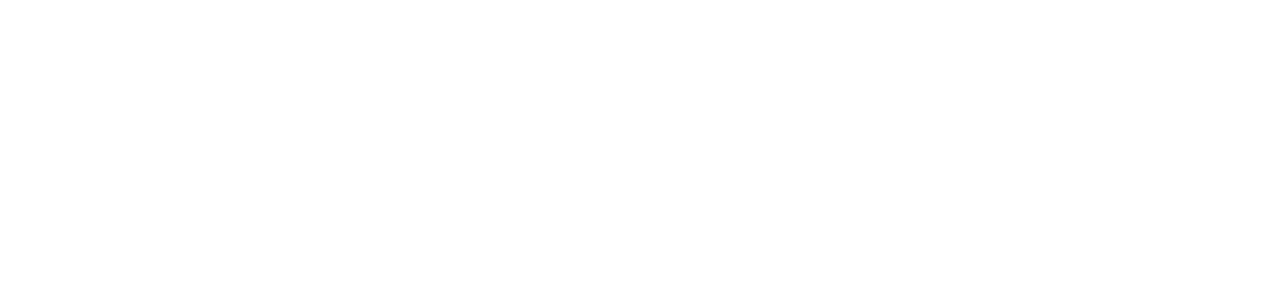
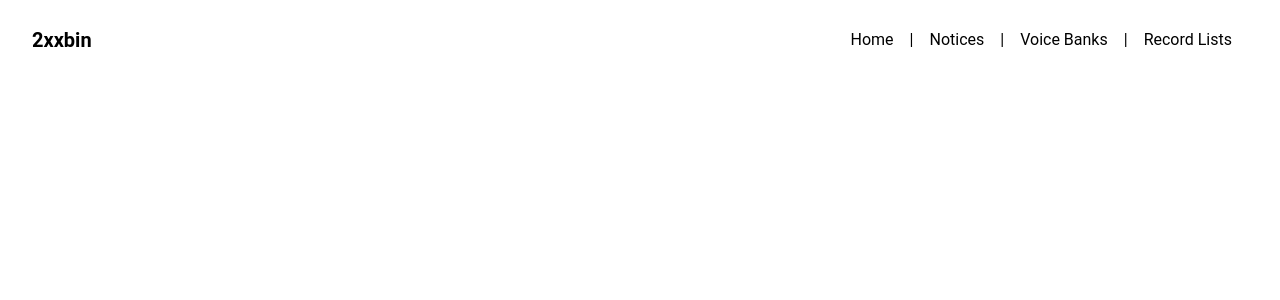
Before and after one commit to 2xxbin/2xxbin-page, a Vue app: page / in a window 1280 px wide. Before the commit this address had no page. Shown: the top 300 px of the page. Built offline with nearby package versions, Linux system fonts and the light colour scheme.

Commit message:
Add Header

```diff
--- a/src/App.vue
+++ b/src/App.vue
@@ -1,7 +1,10 @@
 <script setup lang="ts">
 import { RouterView } from 'vue-router'
+import HeaderComponent from './components/HeaderComponent.vue'
 </script>
 
 <template>
+  <HeaderComponent />
+
   <RouterView />
 </template>
--- /dev/null
+++ b/src/components/HeaderComponent.vue
@@ -0,0 +1,18 @@
+<script setup lang="ts"></script>
+
+<template>
+  <header
+    class="h-20 flex sm:flex-col justify-between sm:justify-center items-center px-8 sm:pt-8 sm:mb-12"
+  >
+    <a href="/" class="text-xl sm:text-2xl text-center font-bold sm:mb-2"
+      ><span>2xxbin</span></a
+    >
+    <nav
+      class="w-2/5 sm:w-full flex items-center justify-end sm:justify-center [&_a]:mx-4 [&_a]:text-center"
+    >
+      <a href="/">Home</a> | <a href="/notices">Notices</a> |
+      <a href="/voicebanks">Voice Banks</a> |
+      <a href="/reclists">Record Lists</a>
+    </nav>
+  </header>
+</template>
```
